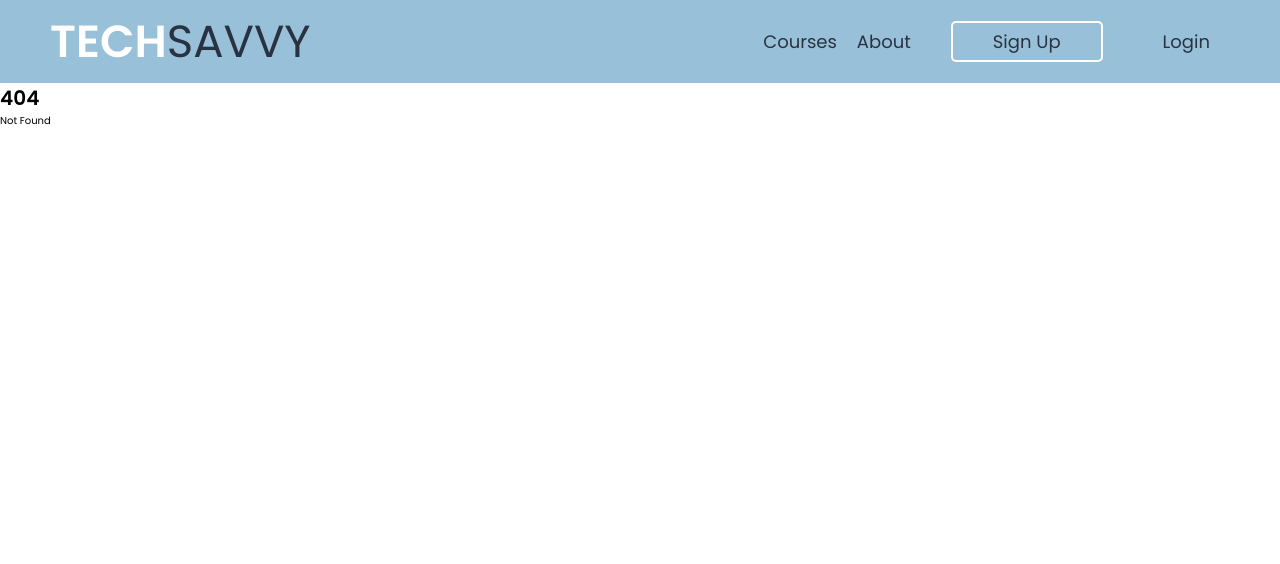
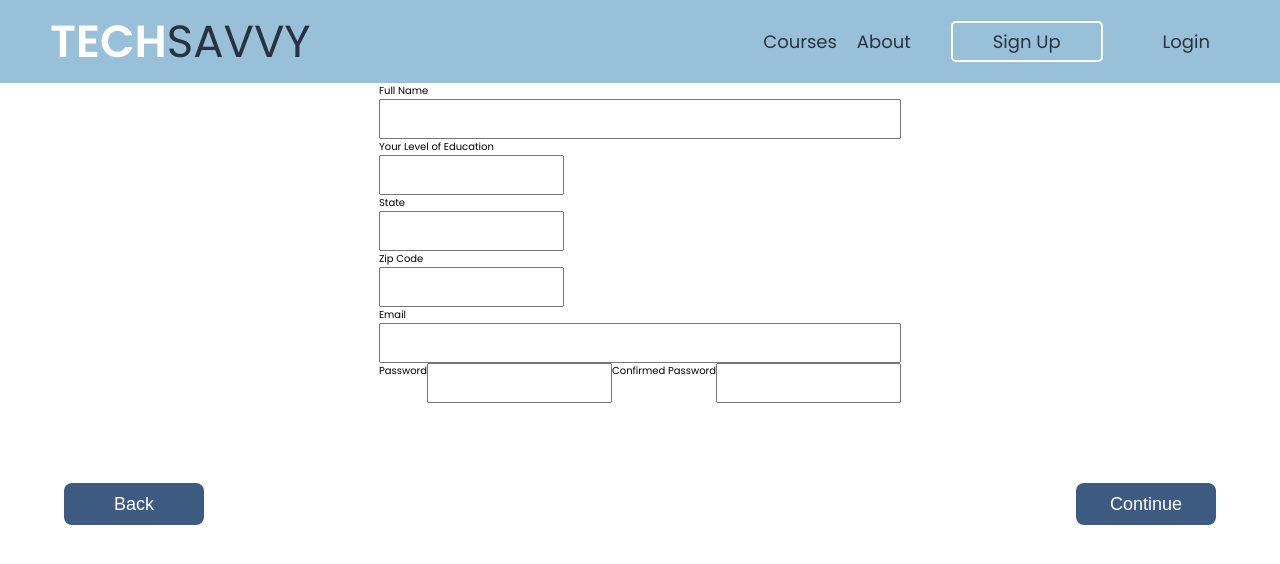
Before and after one commit to TechSavvy-Learn/tech-savvy, a SvelteKit app: page /createAccount in a window 1280 px wide. Before the commit this address had no page. Shown: the top 564 px of the page. Built offline with nearby package versions, Linux system fonts and the light colour scheme.

Commit message:
adding login and createAccount routes

```diff
--- /dev/null
+++ b/src/routes/createAccount/+page.svelte
@@ -0,0 +1,80 @@
+<script>
+
+    import '@public/css/style.css';
+    import BackConBtn from '@components/common/BackConBtn.svelte';
+
+</script>
+
+<style>
+input {
+    height: 40px;
+}
+.formWrap{
+    display: flex;
+    align-content: center;
+    justify-content: center;
+    gap: 150px;
+}
+.fullName input{
+    width: 100%;
+}
+.educationStateZipWrapper{
+    display: flex;
+}
+.education {
+    flex: 2;
+}
+.state{
+    flex: 1;
+}
+.zip{
+    flex: 1;
+}
+.email input{
+    width: 100%;
+}
+.passwords{
+    display: flex;
+    justify-content: space-evenly;
+}
+
+</style>
+
+<div id="page-container" class="height-full">
+    <main>
+        <div class="outterContainer">
+            <div class="createContainer"></div>
+        </div>
+        <div>
+            <div class="formWrap">
+                <form action="subimt">
+                    <div class="fullName">
+                        <label for="name"><p>Full Name</p></label>
+                        <input type="text" name="name" id="fullName">
+                    </div>
+                    <div class="educationStateZipWrapper">
+                        <div class="educationStateZip">
+                            <label for="name"><p>Your Level of Education</p></label>
+                            <input type="text" name="name" id="fullName" class="education">
+                            <label for="name"><p>State</p></label>
+                            <input type="text" name="name" id="fullName" class="state">
+                            <label for="name"><p>Zip Code</p></label>
+                            <input type="text" name="name" id="fullName" class="zip">
+                        </div>
+                    </div>
+                    <div class="email">
+                        <label for="name"><p>Email</p></label>
+                        <input type="text" name="name" id="fullName">
+                    </div>
+                    <div class="passwords">
+                        <label for="name"><p>Password</p></label>
+                        <input type="text" name="name" id="fullName">
+                        <label for="name"><p>Confirmed Password</p></label>
+                        <input type="text" name="name" id="fullName">
+                    </div>
+                </form>
+            </div>
+        </div>
+        <BackConBtn />
+    </main>
+</div>
```
Also changed, not shown: src/routes/login/+page.svelte (added, +13 -0 lines).
